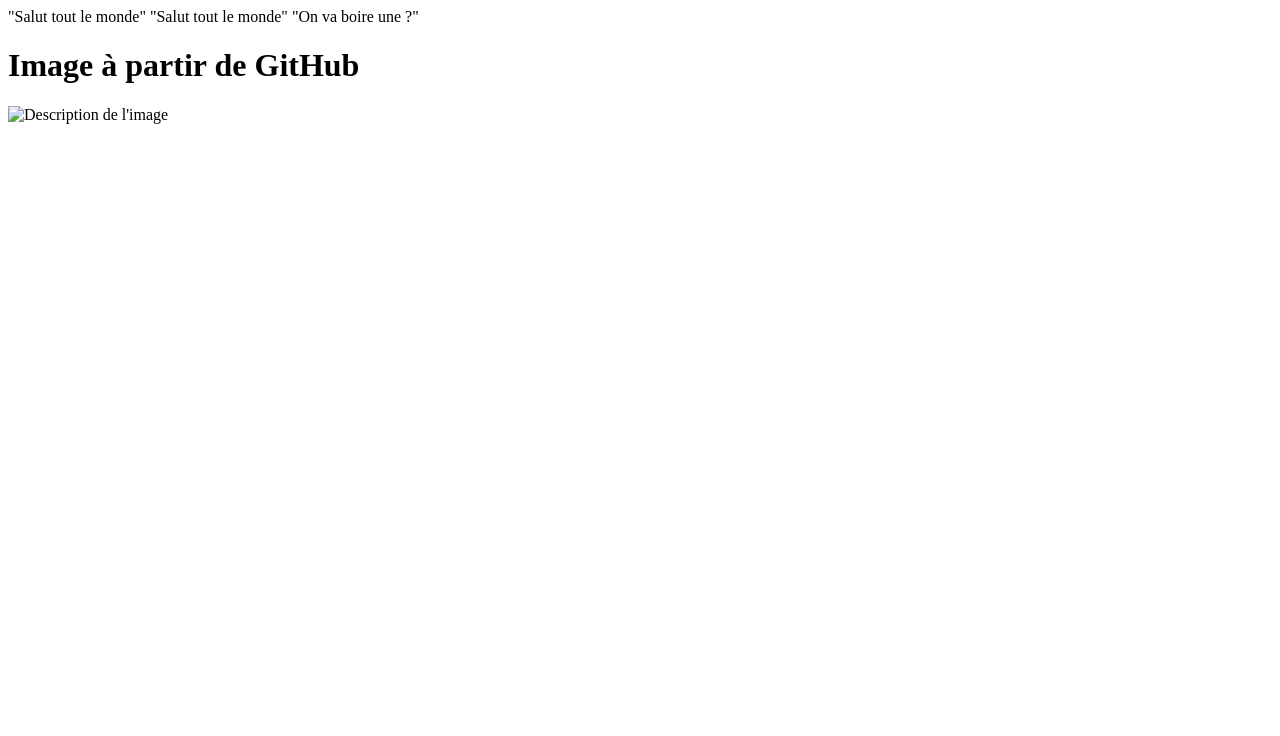
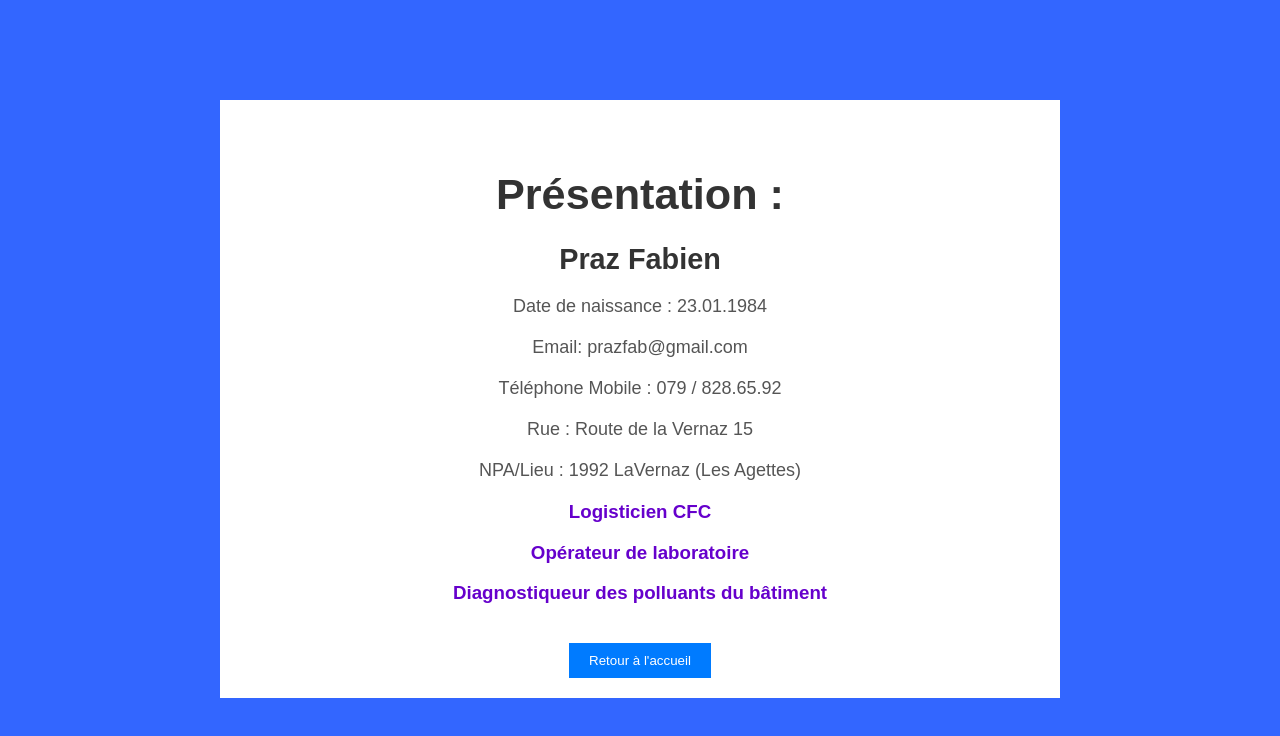
Before and after one commit to zarpfab/zarpfab77, a plain HTML site: page index.html in a window 1280 px wide. Drawn offline with Linux system fonts and the light colour scheme.

Commit message:
Update index.html

```diff
--- a/index.html
+++ b/index.html
@@ -1,16 +1,77 @@
-"Salut tout le monde"
-"Salut tout le monde"
-"On va boire une ?"
+<html lang="fr"><head>
 
-<!DOCTYPE html>
-<html lang="en">
-<head>
+
     <meta charset="UTF-8">
-    <meta name="viewport" content="width=device-width, initial-scale=1.0">
-    <title>Page avec une image</title>
-</head>
-<body>
-    <h1>Image à partir de GitHub</h1>
-    <img src="couca" alt="Description de l'image">
-</body>
-</html>
+    <meta name="viewport" content="width=device-width, initial-scale=1.0"><title>Présentation</title>
+
+    <style>
+body {
+  margin: 0;
+  padding: 0;
+  font-family: Arial,sans-serif;
+  background-color: #3366ff;
+  color: #333333;
+}
+.container {
+  margin: 100px auto;
+  padding: 20px;
+  max-width: 800px;
+  text-align: center;
+  background-color: #ffffff;
+}
+.container:hover {
+}
+h1 {
+  margin-top: 50px;
+  font-size: 36px;
+  color: #333333;
+}
+p {
+  margin-bottom: 20px;
+  font-size: 18px;
+  color: #555555;
+}
+ul {
+  text-align: center;
+  padding-left: 0;
+}
+li {
+  list-style-type: none;
+  margin-bottom: 10px;
+}
+a {
+  color: #007bff;
+  text-decoration: none;
+}
+a:hover {
+  color: #0056b3;
+}
+.back-btn {
+  border:  none;
+  padding: 10px 20px;
+  margin-top: 20px;
+  background-color: #007bff;
+  color: #ffffff;
+  cursor: pointer;
+}
+.back-btn:hover {
+  background-color: #0056b3;
+}
+
+</style></head><body>
+    <div class="container">
+        <h1><big>Présentation :</big></h1>
+        <h2><big>Praz Fabien</big></h2>
+        <p>Date de naissance : 23.01.1984</p>
+        <p>Email: prazfab@gmail.com</p>
+        <p>Téléphone Mobile : 079 / 828.65.92</p>
+        <p>Rue : Route de la Vernaz 15</p>
+        <p>NPA/Lieu : 1992 LaVernaz (Les Agettes)</p>
+        <ul style="color: rgb(102, 0, 204);">
+            <h3>Logisticien CFC</h3>
+            <h3>Opérateur de laboratoire</h3>
+            <h3>Diagnostiqueur des polluants du bâtiment</h3>
+        </ul>
+        <button class="back-btn" onclick="window.location.href = '/';">Retour à l'accueil</button>
+    </div>
+</body></html>
```
